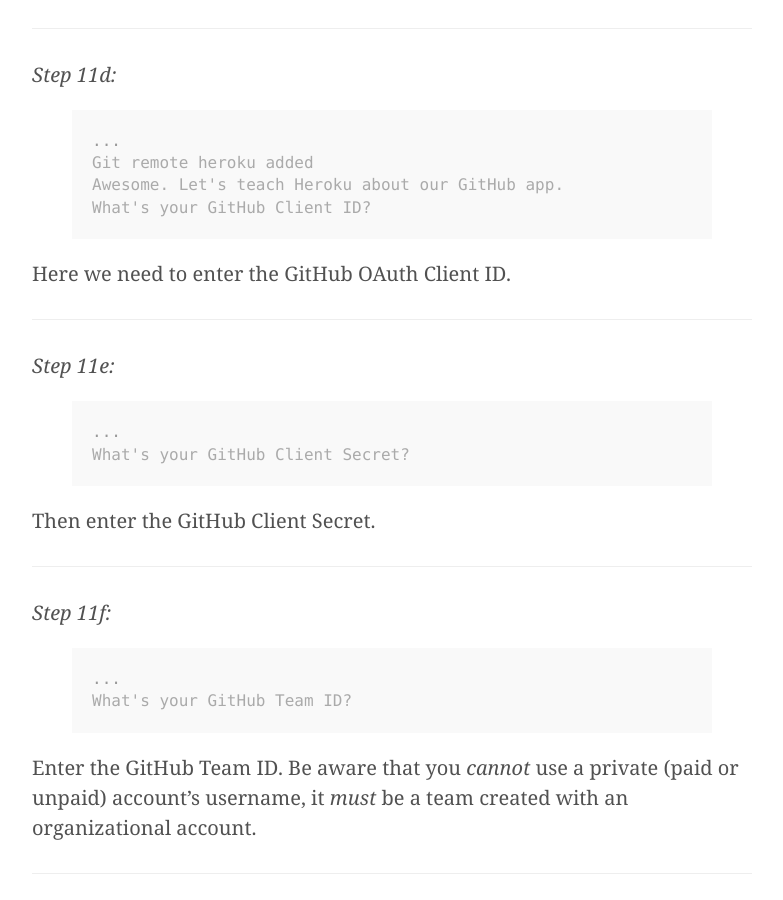
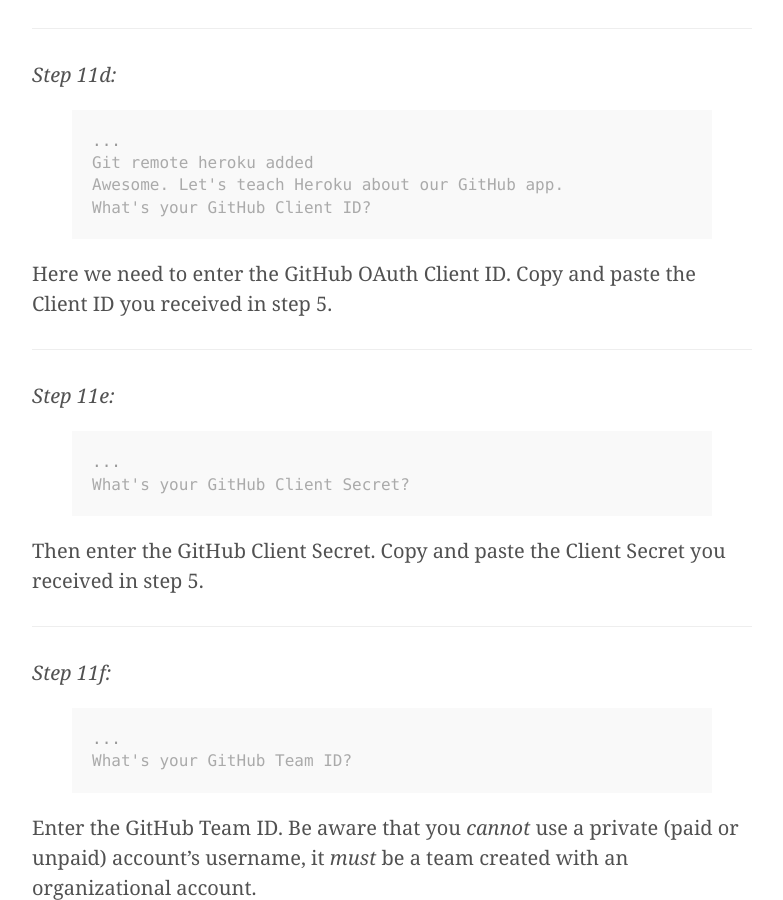
Before and after one commit to fabian-kostadinov/fabian-kostadinov.github.io, a Jekyll site: the page built from _posts/2014-11-13-installation-of-jekyll-auth.md, in a window 1280 px wide and 900 px high, scrolled down 6324 px. Shown: the whole window, without its empty margins (248-1031 px from the left). Built offline with Jekyll 4.4.1, drawn with Linux system fonts in a browser that asks for light colours; nearby versions of some CDN libraries; Markdown is read by kramdown in place of the engine named in the settings; comment, search, counter and statistics services are not loaded.

Commit message:
Small additions

```diff
--- a/_posts/2014-11-13-installation-of-jekyll-auth.md
+++ b/_posts/2014-11-13-installation-of-jekyll-auth.md
@@ -128,7 +128,7 @@
 Awesome. Let's teach Heroku about our GitHub app.
 What's your GitHub Client ID?
 {% endhighlight %}
-Here we need to enter the GitHub OAuth Client ID.
+Here we need to enter the GitHub OAuth Client ID. Copy and paste the Client ID you received in step 5.
 
 ----
 
@@ -137,7 +137,7 @@
 ...
 What's your GitHub Client Secret?
 {% endhighlight %}
-Then enter the GitHub Client Secret.
+Then enter the GitHub Client Secret. Copy and paste the Client Secret you received in step 5.
 
 ---
 
```
